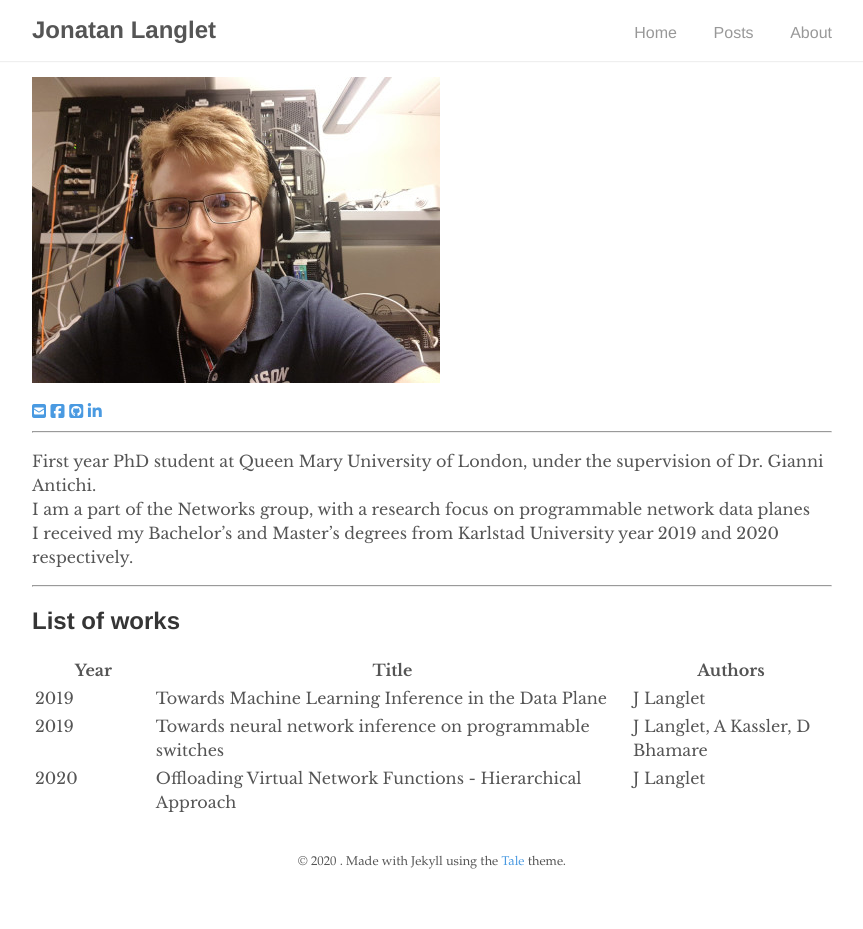
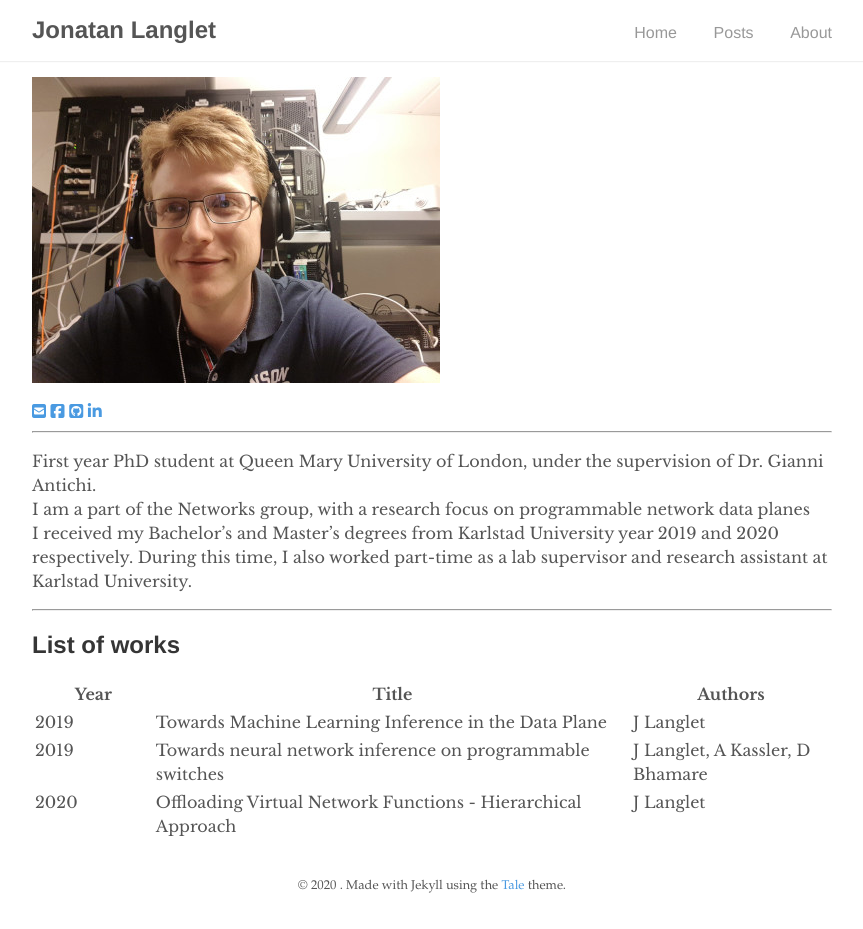
Before and after one commit to jonlanglet/jonlanglet.github.io, a Jekyll site: the page built from index.md, in a window 1280 px wide. Shown: the whole page, without its empty margins (208-1071 px from the left). Built offline with Jekyll 4.4.1, drawn with Linux system fonts in a browser that asks for light colours; nearby versions of some CDN libraries; before the commit the page ends 905 px from its top, so only the background shows below that.

Commit message:
More text

```diff
--- a/_includes/about.html
+++ b/_includes/about.html
@@ -3,3 +3,4 @@ First year PhD student at Queen Mary University of London, under the supervision
 I am a part of the Networks group, with a research focus on programmable network data planes
 <br>
 I received my Bachelor's and Master's degrees from Karlstad University year 2019 and 2020 respectively.
+During this time, I also worked part-time as a lab supervisor and research assistant at Karlstad University.
```
